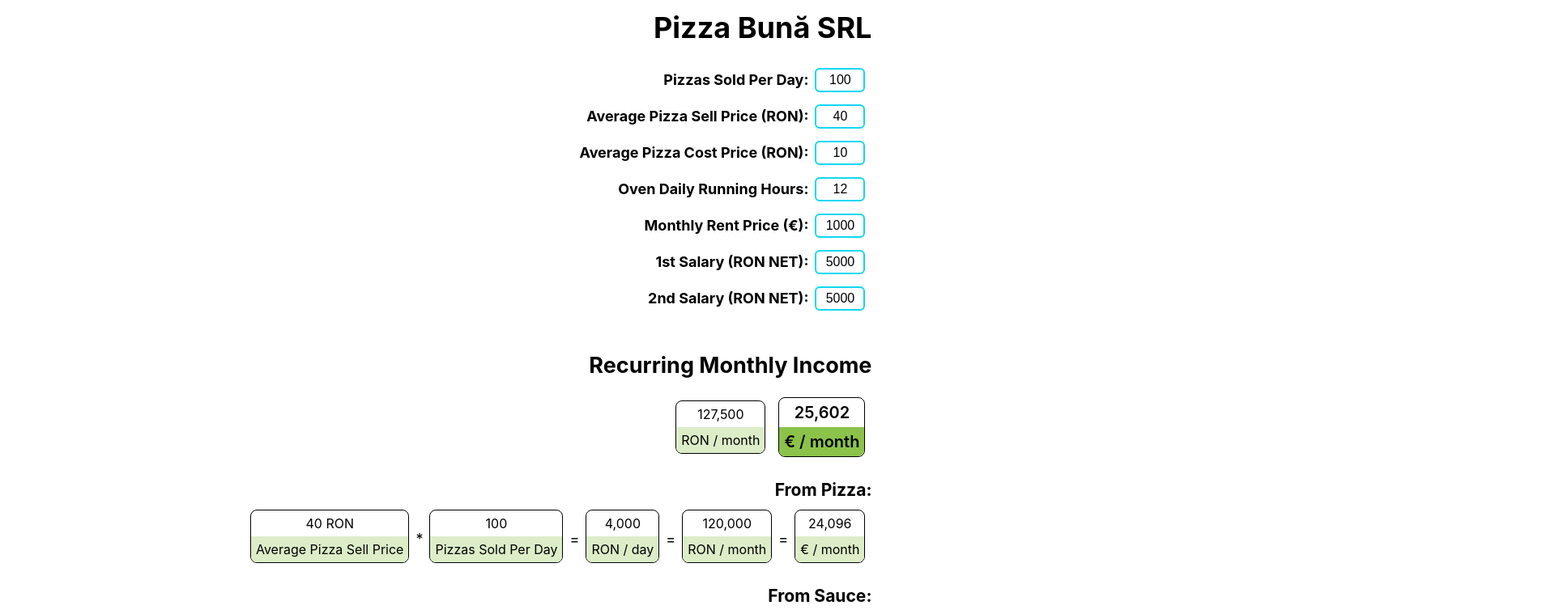
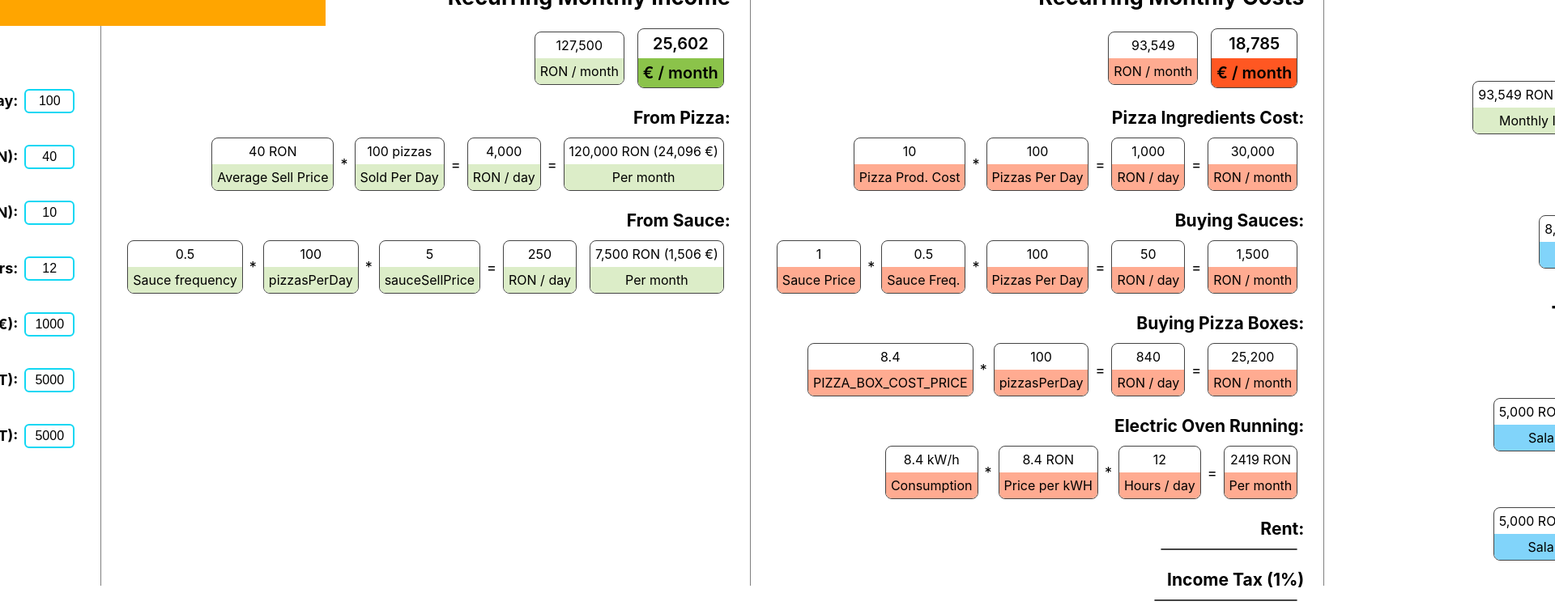
Before and after one commit to iuliuvisovan/pizzabuna, a React (Create React App) app: page / in a window 1280 px wide. Shown: the part 60-819 px from the top of the page at 81% size, 1920 px wide, since content can reach past the window. Built offline with nearby package versions, Linux system fonts and the light colour scheme.

Commit message:
Add columns and stuff

```diff
--- a/src/App.css
+++ b/src/App.css
@@ -1,6 +1,17 @@
 body {
   display: flex;
   justify-content: center;
+}
+
+h1 {
+  position: absolute;
+  top: 0;
+  left: 0;
+  padding: 24px;
+  background: orange;
+  color: #fff;
+  margin: 0;
+  width: 354px;
 }
 
 h2 {
@@ -9,22 +20,31 @@ h2 {
 
 h3 {
   margin-bottom: 12px;
-  margin-top: 12px;
+  margin-top: 24px;
 }
 
 h4 {
-  margin: 8px 0;
+  margin: 24px 0;
 }
 
 .App {
-  height: 100%;
-  padding: 24px;
+  font-size: 18px;
   display: flex;
-  flex-direction: column;
-  justify-content: center;
-  align-items: flex-end;
-  font-size: 18px;
-  max-width: 1000px;
+
+  .section {
+    display: flex;
+    flex-direction: column;
+    align-items: flex-end;
+    padding: 0 24px;
+    border-radius: 0;
+    flex-shrink: 0;
+    height: 98vh;
+    box-sizing: border-box;
+
+    &:not(:last-of-type) {
+      border-right: 1px solid grey;
+    }
+  }
 
   input {
     border-radius: 6px;
@@ -37,14 +57,7 @@ h4 {
   }
 
   div {
-    margin-bottom: 8px;
     display: flex;
-    align-items: center;
-    border-radius: 8px;
-  }
-
-  p {
-    display: inline-flex;
     align-items: center;
   }
 }
--- a/src/App.js
+++ b/src/App.js
@@ -49,6 +49,7 @@ function App() {
   return (
     <div className="App">
       <h1 className="App-header">Pizza Bună SRL</h1>
+      <div className="section" style={{ paddingTop: 150 }}>
         <div>
           <h4>Pizzas Sold Per Day:</h4>
           <input value={pizzasSoldPerDay} onChange={(e) => setPizzasSoldPerDay(e.target.value)} />
@@ -58,7 +59,7 @@ function App() {
           <input value={averagePizzaSellPrice} onChange={(e) => setAveragePizzaSellPrice(e.target.value)} />
         </div>
         <div>
-        <h4>Average Pizza Cost Price (RON):</h4>
+          <h4> Pizza Production Price (RON):</h4>
           <input value={averagePizzaCreatePrice} onChange={(e) => setAveragePizzaCreatePrice(e.target.value)} />
         </div>
         <div>
@@ -77,6 +78,8 @@ function App() {
           <h4>2nd Salary (RON NET):</h4>
           <input value={salaryTwo} onChange={(e) => setSalaryTwo(e.target.value)} />
         </div>
+      </div>
+      <div className="section">
         <h2>Recurring Monthly Income</h2>
         <div>
           <VariableBox green variable="RON / month" value={Math.round(monthlyIncome)} />
@@ -84,13 +87,12 @@ function App() {
         </div>
         <h3>From Pizza: </h3>
         <div>
-        <VariableBox green variable="Average Pizza Sell Price" value={averagePizzaSellPrice + ' RON'} />
+          <VariableBox green variable="Average Sell Price" value={averagePizzaSellPrice + ' RON'} />
           *
-        <VariableBox green variable="Pizzas Sold Per Day" value={pizzasSoldPerDay} />=
+          <VariableBox green variable="Sold Per Day" value={`${pizzasSoldPerDay} pizzas`} />=
           <VariableBox green variable="RON / day" value={moneyFromPizza / 30} />
           =
-        <VariableBox green variable="RON / month" value={moneyFromPizza} />=
-        <VariableBox green variable="€ / month" value={Math.round(moneyFromPizza / EURO_VALUE)} />
+          <VariableBox green variable="Per month" value={ronAndEuro(moneyFromPizza)} />
         </div>
         <h3>From Sauce: </h3>
         <div>
@@ -98,29 +100,31 @@ function App() {
           <VariableBox green variable="pizzasPerDay" value={pizzasSoldPerDay} />*
           <VariableBox green variable="sauceSellPrice" value={PRICE_PER_SAUCE} />=
           <VariableBox green variable="RON / day" value={moneyFromSauces / 30} />
-        <VariableBox green variable="RON / month" value={moneyFromSauces} />
-        <VariableBox green variable="€ / month" value={Math.round(moneyFromSauces / EURO_VALUE)} />
+          <VariableBox green variable="Per month" value={ronAndEuro(moneyFromSauces)} />
         </div>
+      </div>
+      <div className="section">
         <h2>Recurring Monthly Costs</h2>
         <div>
           <VariableBox variable="RON / month" value={Math.round(monthlyCosts)} />
           <VariableBox variable="€ / month" value={Math.round(monthlyCosts / EURO_VALUE).toLocaleString()} bold />
         </div>
-      <h3>Costs to Make Pizza: </h3>
+        <h3>Pizza Ingredients Cost: </h3>
         <div>
-        <VariableBox variable="averagePizzaCreatePrice" value={averagePizzaCreatePrice} />
+          <VariableBox variable="Pizza Prod. Cost" value={averagePizzaCreatePrice} />
           *
-        <VariableBox variable="pizzasPerDay" value={pizzasSoldPerDay} />
+          <VariableBox variable="Pizzas Per Day" value={pizzasSoldPerDay} />
           =
           <VariableBox variable="RON / day" value={pizzaCostPerMonth / 30} />
+          =
           <VariableBox variable="RON / month" value={pizzaCostPerMonth} />
         </div>
         <h3>Buying Sauces: </h3>
         <div>
-        <VariableBox variable="SAUCE_COST_PRICE" value={SAUCE_COST_PRICE} />
+          <VariableBox variable="Sauce Price" value={SAUCE_COST_PRICE} />
           *
-        <VariableBox variable="sauceFrequency" value={SAUCE_FREQUENCY} />*
-        <VariableBox variable="pizzasPerDay" value={pizzasSoldPerDay} />=
+          <VariableBox variable="Sauce Freq." value={SAUCE_FREQUENCY} />*
+          <VariableBox variable="Pizzas Per Day" value={pizzasSoldPerDay} />=
           <VariableBox variable="RON / day" value={sauceCostPerMonth / 30} /> =
           <VariableBox variable="RON / month" value={sauceCostPerMonth} />
         </div>
@@ -136,29 +140,31 @@ function App() {
         </div>
         <h3>Electric Oven Running: </h3>
         <div>
-        <VariableBox variable="OVEN_CONSUMPTION_KW" value={OVEN_CONSUMPTION_KW} />*
-        <VariableBox variable="PRICE_PER_KWH" value={PRICE_PER_KWH} />*
-        <VariableBox variable="ovenDailyRunningHours" value={ovenDailyRunningHours} />
+          <VariableBox variable="Consumption" value={`${OVEN_CONSUMPTION_KW} kW/h`} />*
+          <VariableBox variable="Price per kWH" value={`${OVEN_CONSUMPTION_KW} RON`} />*
+          <VariableBox variable="Hours / day" value={ovenDailyRunningHours} />
           =
-        <VariableBox variable="RON / day" value={Math.round(ovenCostPerMonth / 30)} />
-        <VariableBox variable="RON / month" value={ovenCostPerMonth} />
+          <VariableBox variable="Per month" value={`${ovenCostPerMonth} RON`} />
         </div>
         <h3>Rent: </h3>
-      <VariableBox variable="€ / Month" value={monthlyRentPriceEuro} />
+        <VariableBox variable="Per Month" value={ronAndEuro(monthlyRentPriceEuro * EURO_VALUE)} />
         <h3>Income Tax (1%)</h3>
         <VariableBox variable="Per Month" value={ronAndEuro(monthlyIncome * 0.1)} />
         <h3>1st Salary:</h3>
         <div>
+          <VariableBox variable="Tax RON / Month" value={salaryOne * 1.67 * 0.4} />+
+          <VariableBox variable="NET RON / Month" value={salaryOne} /> =
           <VariableBox variable="Gross RON / Month" value={salaryOne * 1.67} />
-        <VariableBox variable="Tax RON / Month" value={salaryOne * 1.67 * 0.4} />
-        <VariableBox variable="NET RON / Month" value={salaryOne} />
         </div>
         <h3>2nd Salary: </h3>
         <div>
+          <VariableBox variable="Tax RON / Month" value={salaryTwo * 1.67 * 0.4} /> +
+          <VariableBox variable="NET RON / Month" value={salaryTwo} /> =
           <VariableBox variable="Gross RON / Month" value={salaryTwo * 1.67} />
-        <VariableBox variable="Tax RON / Month" value={salaryTwo * 1.67 * 0.4} />
-        <VariableBox variable="NET RON / Month" value={salaryTwo} />
         </div>
+      </div>
+
+      <div className="section">
         <h2>Monthly Profit</h2>
         <h3>Monthly Income - Monthly Costs: </h3>
         <div>
@@ -193,6 +199,18 @@ function App() {
           <VariableBox blue variable={`50% of profits`} value={ronAndEuro(monthlyProfit * shareThree)} /> =
           <VariableBox blue variable={`Total Monthly Income`} value={ronAndEuro(monthlyProfit * shareThree)} bold />
         </div>
+        <h2>Total Monthly Taxes:</h2>
+        <div>
+          <VariableBox variable="Income Tax" value={ronAndEuro(monthlyIncome * 0.1)} /> +
+          <VariableBox variable="Salary One Tax " value={ronAndEuro(salaryOne * 1.67 * 0.4)} /> +
+          <VariableBox variable="Salary Two Tax" value={ronAndEuro(salaryTwo * 1.67 * 0.4)} /> =
+          <VariableBox
+            variable="Tax RON / Month"
+            value={ronAndEuro(monthlyIncome * 0.1 + salaryOne * 1.67 * 0.4 + salaryTwo * 1.67 * 0.4)}
+            bold
+          />
+        </div>
+      </div>
     </div>
   );
 }
--- a/src/VariableBox/index.css
+++ b/src/VariableBox/index.css
@@ -3,10 +3,11 @@
   flex-direction: column;
   align-items: center;
   justify-content: center;
-  border: 1px solid black;
+  border: 1px solid #444;
   margin: 0px 8px 0px 8px;
   overflow: hidden;
   font-size: 16px;
+  border-radius: 8px;
 
   .value {
     padding: 6px;
```
Lines whose indentation alone changed are shown as unchanged.
